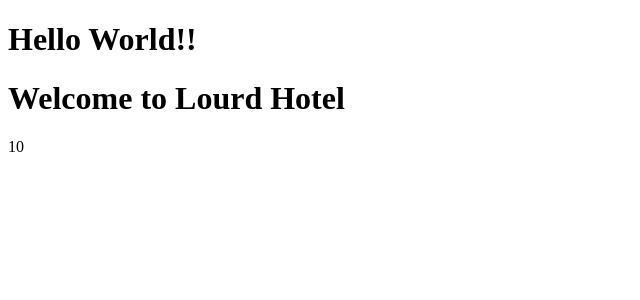
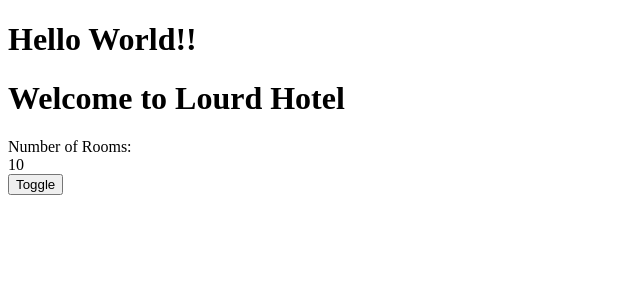
Before and after one commit to loubdelosreyesii/Basics_Angular, an Angular app: page / in a window 1280 px wide. Shown: the top 300 px of the page, without its empty margins (0-640 px from the left). Built offline with nearby package versions, Linux system fonts and the light colour scheme.

Commit message:
Binding Syntax - 03 Event Binding

```diff
--- a/src/app/rooms/rooms.component.html
+++ b/src/app/rooms/rooms.component.html
@@ -1,2 +1,6 @@
 <h1>Welcome to {{ hotelName }}</h1>
-<div [innerText]="numberOfRooms"></div>
+<div [hidden]="hideRooms">
+    Number of Rooms:
+    <div [innerText]="numberOfRooms"></div>
+</div>
+<button (click) = "toggle()">Toggle</button>
--- a/src/app/rooms/rooms.component.ts
+++ b/src/app/rooms/rooms.component.ts
@@ -10,9 +10,13 @@ export class RoomsComponent implements OnInit {
   hotelName :string = 'Lourd Hotel';
   numberOfRooms : Number = 10;
 
+  hideRooms : boolean = false;
   constructor() { }
 
   ngOnInit(): void {
   }
 
+  toggle(){
+    this.hideRooms =!this.hideRooms;
+  }
 }
```
